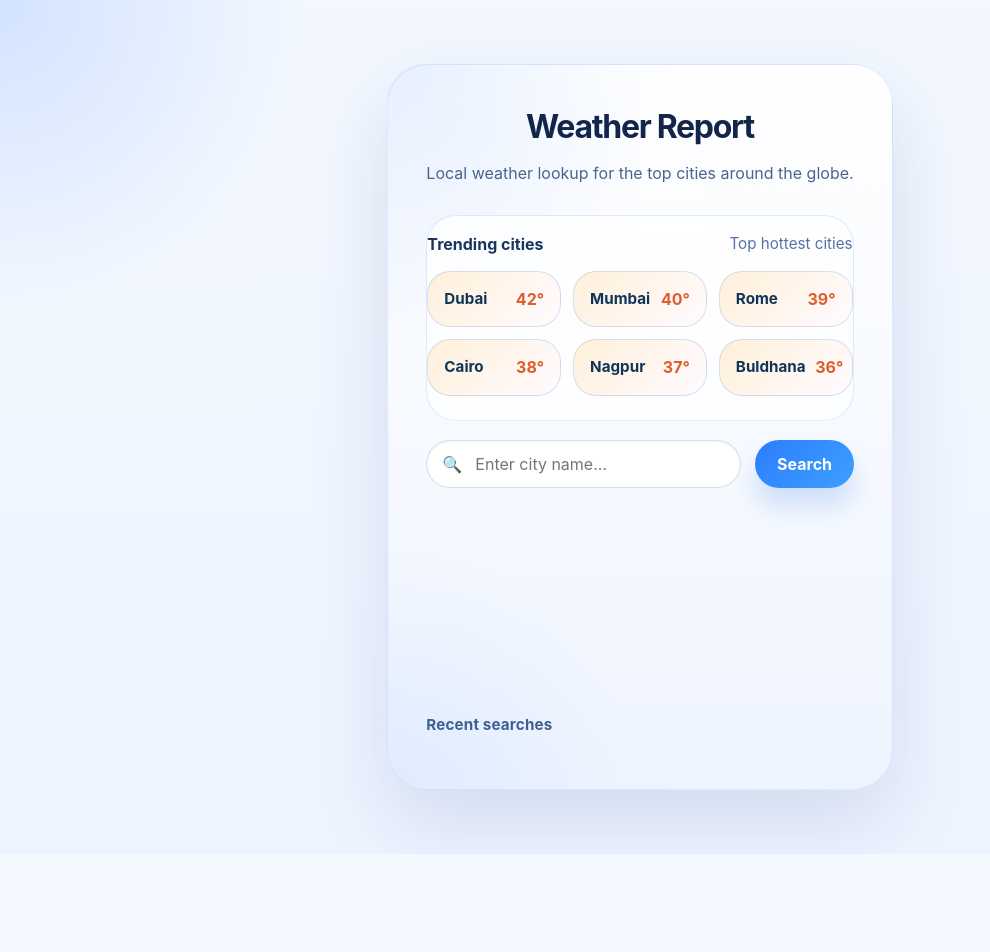
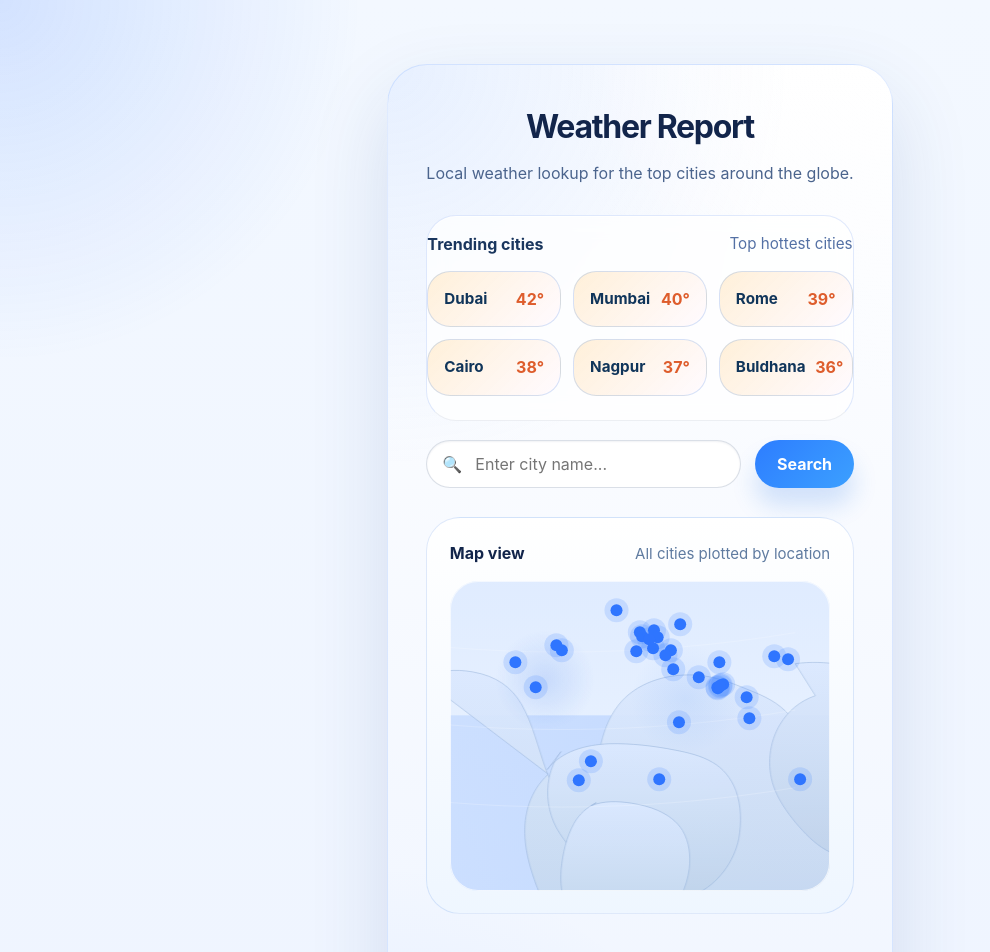
Before and after one commit to Ankush115/weather-dashboard, a React (Vite) app: page / in a window 1280 px wide. Shown: the top 952 px of the page, without its empty margins (0-990 px from the left). Before the commit the page ends 854 px from the top, so only its background shows below. Built offline with nearby package versions, Linux system fonts and the light colour scheme.

Commit message:
added real time map

```diff
--- a/src/components/WeatherDashBoard.css
+++ b/src/components/WeatherDashBoard.css
@@ -186,6 +186,115 @@
   margin-bottom: 1.35rem;
   position: relative;
   overflow: hidden;
+}
+
+.map-section {
+  margin-bottom: 1.75rem;
+  padding: 1.45rem 1.4rem 1.35rem;
+  border-radius: 34px;
+  background: linear-gradient(180deg, rgba(255, 255, 255, 0.95), rgba(238, 246, 255, 0.95));
+  border: 1px solid rgba(59, 118, 224, 0.16);
+  box-shadow: inset 0 1px 0 rgba(255, 255, 255, 0.8);
+  position: relative;
+  z-index: 1;
+}
+
+.map-heading {
+  display: flex;
+  justify-content: space-between;
+  align-items: baseline;
+  flex-wrap: wrap;
+  gap: 0.8rem;
+  margin-bottom: 1rem;
+}
+
+.map-heading span {
+  font-size: 1rem;
+  font-weight: 700;
+  color: #12254b;
+}
+
+.map-heading small {
+  font-size: 0.94rem;
+  color: #5f7ba0;
+}
+
+.city-map {
+  position: relative;
+  min-height: 310px;
+  border-radius: 28px;
+  overflow: hidden;
+  background-image: url('/world-map.svg');
+  background-repeat: no-repeat;
+  background-size: cover;
+  background-position: center;
+  box-shadow: inset 0 0 0 1px rgba(255, 255, 255, 0.75);
+}
+
+.city-map::before {
+  content: "";
+  position: absolute;
+  inset: 0;
+  background: linear-gradient(180deg, rgba(238, 244, 255, 0.24), rgba(255, 255, 255, 0.1));
+  pointer-events: none;
+}
+
+.city-map::after {
+  content: "";
+  position: absolute;
+  inset: 0;
+  background: radial-gradient(circle at 25% 32%, rgba(52, 115, 233, 0.16), transparent 14%),
+    radial-gradient(circle at 62% 38%, rgba(72, 139, 243, 0.1), transparent 18%);
+  pointer-events: none;
+}
+
+.city-marker {
+  position: absolute;
+  display: flex;
+  flex-direction: column;
+  align-items: center;
+  gap: 0.35rem;
+  transform: translate(-50%, -50%);
+  background: none;
+  border: none;
+  cursor: pointer;
+  z-index: 1;
+}
+
+.marker-dot {
+  width: 12px;
+  height: 12px;
+  border-radius: 999px;
+  background: #2f75ff;
+  box-shadow: 0 0 0 6px rgba(47, 117, 255, 0.16);
+  transition: transform 0.2s ease, box-shadow 0.2s ease, background 0.2s ease;
+}
+
+.city-marker.active .marker-dot {
+  width: 14px;
+  height: 14px;
+  background: linear-gradient(135deg, #ff9e39, #ff5f62);
+  box-shadow: 0 0 0 8px rgba(255, 98, 81, 0.28);
+  transform: scale(1.05);
+}
+
+.marker-label {
+  pointer-events: none;
+  font-size: 0.75rem;
+  color: #ffffff;
+  background: rgba(4, 29, 62, 0.82);
+  border-radius: 999px;
+  padding: 0.25rem 0.55rem;
+  white-space: nowrap;
+  opacity: 0;
+  transform: translateY(-2px);
+  transition: opacity 0.2s ease, transform 0.2s ease;
+}
+
+.city-marker:hover .marker-label,
+.city-marker:focus-visible .marker-label {
+  opacity: 1;
+  transform: translateY(-6px);
 }
 
 .previous-searches {
--- a/src/components/WeatherDashBoard.jsx
+++ b/src/components/WeatherDashBoard.jsx
@@ -1,7 +1,7 @@
-import { useState } from "react";
+import { useState, useRef } from "react";
 import "./WeatherDashBoard.css";
 import weatherData from "./weatherCities";
-import { useRef } from "react";
+import WeatherMap from "./WeatherMap";
 
 const WeatherDashBoard = () => {
   const [city, setCity] = useState("");
@@ -83,6 +83,8 @@ const WeatherDashBoard = () => {
         </button>
       </div>
 
+      <WeatherMap cities={data} selectedCity={weather?.city} />
+
       <div id="weatherData">
         {weather && (
           <article className="weather-card">
--- /dev/null
+++ b/src/components/WeatherMap.jsx
@@ -0,0 +1,35 @@
+const projectPosition = (latitude, longitude) => ({
+  left: `${((longitude + 180) / 360) * 100}%`,
+  top: `${((90 - latitude) / 180) * 100}%`,
+});
+
+const WeatherMap = ({ cities, selectedCity }) => (
+  <section className="map-section">
+    <div className="map-heading">
+      <span>Map view</span>
+      <small>All cities plotted by location</small>
+    </div>
+
+    <div className="city-map" role="img" aria-label="World map with city locations">
+      {cities.map((city) => {
+        const position = projectPosition(city.latitude, city.longitude);
+        const isActive = selectedCity === city.city;
+
+        return (
+          <button
+            type="button"
+            key={city.id}
+            className={`city-marker${isActive ? " active" : ""}`}
+            style={position}
+            title={`${city.city} — ${city.temperature}°C`}
+          >
+            <span className="marker-dot" />
+            <span className="marker-label">{city.city}</span>
+          </button>
+        );
+      })}
+    </div>
+  </section>
+);
+
+export default WeatherMap;
--- a/src/components/weatherCities.js
+++ b/src/components/weatherCities.js
@@ -7,6 +7,8 @@ const weatherData = [
     humidity: 60,
     condition: "Sunny",
     icon: "https://cdn-icons-png.flaticon.com/512/6974/6974831.png",
+    latitude: 40.71,
+    longitude: -74.01,
   },
   {
     id: 2,
@@ -16,6 +18,8 @@ const weatherData = [
     humidity: 70,
     condition: "Cloudy",
     icon: "https://cdn-icons-png.flaticon.com/512/1146/1146869.png",
+    latitude: 51.51,
+    longitude: -0.13,
   },
   {
     id: 3,
@@ -25,6 +29,8 @@ const weatherData = [
     humidity: 80,
     condition: "Rainy",
     icon: "https://cdn-icons-png.flaticon.com/512/414/414974.png",
+    latitude: 35.68,
+    longitude: 139.69,
   },
   {
     id: 4,
@@ -34,6 +40,8 @@ const weatherData = [
     humidity: 65,
     condition: "Windy",
     icon: "https://cdn-icons-png.flaticon.com/512/414/414927.png",
+    latitude: -33.87,
+    longitude: 151.21,
   },
   {
     id: 5,
@@ -43,6 +51,8 @@ const weatherData = [
     humidity: 75,
     condition: "Foggy",
     icon: "https://cdn-icons-png.flaticon.com/512/1197/1197100.png",
+    latitude: 48.85,
+    longitude: 2.35,
   },
   {
     id: 6,
@@ -52,6 +62,8 @@ const weatherData = [
     humidity: 85,
     condition: "Sunny",
     icon: "https://cdn-icons-png.flaticon.com/512/6974/6974831.png",
+    latitude: 18.52,
+    longitude: 73.85,
   },
   {
     id: 7,
@@ -61,6 +73,8 @@ const weatherData = [
     humidity: 80,
     condition: "Sunny",
     icon: "https://cdn-icons-png.flaticon.com/512/6974/6974831.png",
+    latitude: 19.07,
+    longitude: 72.88,
   },
   {
     id: 8,
@@ -70,15 +84,19 @@ const weatherData = [
     humidity: 72,
     condition: "Cloudy",
     icon: "https://cdn-icons-png.flaticon.com/512/1146/1146869.png",
+    latitude: 52.52,
+    longitude: 13.40,
   },
   {
-
+    id: 9,
     city: "Dubai",
     temperature: 42,
     windSpeed: 14,
     humidity: 25,
     condition: "Sunny",
     icon: "https://cdn-icons-png.flaticon.com/512/6974/6974831.png",
+    latitude: 25.20,
+    longitude: 55.27,
   },
   {
     id: 10,
@@ -88,6 +106,8 @@ const weatherData = [
     humidity: 68,
     condition: "Rainy",
     icon: "https://cdn-icons-png.flaticon.com/512/414/414974.png",
+    latitude: 43.65,
+    longitude: -79.38,
   },
   {
     id: 11,
@@ -97,6 +117,8 @@ const weatherData = [
     humidity: 78,
     condition: "Foggy",
     icon: "https://cdn-icons-png.flaticon.com/512/1197/1197100.png",
+    latitude: 55.75,
+    longitude: 37.62,
   },
   {
     id: 12,
@@ -106,6 +128,8 @@ const weatherData = [
     humidity: 77,
     condition: "Rainy",
     icon: "https://cdn-icons-png.flaticon.com/512/414/414974.png",
+    latitude: -23.55,
+    longitude: -46.63,
   },
   {
     id: 13,
@@ -115,6 +139,8 @@ const weatherData = [
     humidity: 26,
     condition: "Sunny",
     icon: "https://cdn-icons-png.flaticon.com/512/6974/6974831.png",
+    latitude: 30.04,
+    longitude: 31.24,
   },
   {
     id: 14,
@@ -124,6 +150,8 @@ const weatherData = [
     humidity: 55,
     condition: "Cloudy",
     icon: "https://cdn-icons-png.flaticon.com/512/1146/1146869.png",
+    latitude: 40.42,
+    longitude: -3.70,
   },
   {
     id: 15,
@@ -133,6 +161,8 @@ const weatherData = [
     humidity: 69,
     condition: "Windy",
     icon: "https://cdn-icons-png.flaticon.com/512/414/414927.png",
+    latitude: 37.56,
+    longitude: 126.97,
   },
   {
     id: 16,
@@ -142,6 +172,8 @@ const weatherData = [
     humidity: 60,
     condition: "Sunny",
     icon: "https://cdn-icons-png.flaticon.com/512/6974/6974831.png",
+    latitude: -33.92,
+    longitude: 18.42,
   },
   {
     id: 17,
@@ -151,6 +183,8 @@ const weatherData = [
     humidity: 64,
     condition: "Cloudy",
     icon: "https://cdn-icons-png.flaticon.com/512/1146/1146869.png",
+    latitude: 19.43,
+    longitude: -99.13,
   },
   {
     id: 18,
@@ -160,6 +194,8 @@ const weatherData = [
     humidity: 84,
     condition: "Rainy",
     icon: "https://cdn-icons-png.flaticon.com/512/414/414974.png",
+    latitude: 1.35,
+    longitude: 103.82,
   },
   {
     id: 19,
@@ -169,6 +205,8 @@ const weatherData = [
     humidity: 58,
     condition: "Sunny",
     icon: "https://cdn-icons-png.flaticon.com/512/6974/6974831.png",
+    latitude: 34.05,
+    longitude: -118.24,
   },
   {
     id: 20,
@@ -178,6 +216,8 @@ const weatherData = [
     humidity: 82,
     condition: "Rainy",
     icon: "https://cdn-icons-png.flaticon.com/512/414/414974.png",
+    latitude: 13.75,
+    longitude: 100.50,
   },
   {
     id: 21,
@@ -187,6 +227,8 @@ const weatherData = [
     humidity: 70,
     condition: "Cloudy",
     icon: "https://cdn-icons-png.flaticon.com/512/1146/1146869.png",
+    latitude: 41.01,
+    longitude: 28.97,
   },
   {
     id: 22,
@@ -196,6 +238,8 @@ const weatherData = [
     humidity: 65,
     condition: "Sunny",
     icon: "https://cdn-icons-png.flaticon.com/512/6974/6974831.png",
+    latitude: -1.29,
+    longitude: 36.82,
   },
   {
     id: 23,
@@ -205,6 +249,8 @@ const weatherData = [
     humidity: 82,
     condition: "Windy",
     icon: "https://cdn-icons-png.flaticon.com/512/414/414927.png",
+    latitude: 64.14,
+    longitude: -21.94,
   },
   {
     id: 24,
@@ -214,15 +260,19 @@ const weatherData = [
     humidity: 75,
     condition: "Cloudy",
     icon: "https://cdn-icons-png.flaticon.com/512/1146/1146869.png",
+    latitude: -34.60,
+    longitude: -58.38,
   },
   {
     id: 25,
-    city:"Buldhana",
+    city: "Buldhana",
     temperature: 36,
     windSpeed: 14,
     humidity: 70,
     condition: "Sunny",
     icon: "https://cdn-icons-png.flaticon.com/512/6974/6974831.png",
+    latitude: 20.35,
+    longitude: 76.18,
   },
   {
     id: 26,
@@ -232,6 +282,8 @@ const weatherData = [
     humidity: 68,
     condition: "Sunny",
     icon: "https://cdn-icons-png.flaticon.com/512/6974/6974831.png",
+    latitude: 21.15,
+    longitude: 79.09,
   },
   {
     id: 27,
@@ -241,7 +293,9 @@ const weatherData = [
     humidity: 72,
     condition: "Sunny",
     icon: "https://cdn-icons-png.flaticon.com/512/6974/6974831.png",
-  } ,
+    latitude: 41.90,
+    longitude: 12.50,
+  },
   {
     id: 28,
     city: "Athens",
@@ -250,6 +304,8 @@ const weatherData = [
     humidity: 65,
     condition: "Sunny",
     icon: "https://cdn-icons-png.flaticon.com/512/6974/6974831.png",
+    latitude: 37.98,
+    longitude: 23.72,
   },
   {
     id: 29,
@@ -259,6 +315,8 @@ const weatherData = [
     humidity: 68,
     condition: "Cloudy",
     icon: "https://cdn-icons-png.flaticon.com/512/1146/1146869.png",
+    latitude: 48.21,
+    longitude: 16.37,
   },
   {
     id: 30,
@@ -268,6 +326,8 @@ const weatherData = [
     humidity: 70,
     condition: "Foggy",
     icon: "https://cdn-icons-png.flaticon.com/512/1197/1197100.png",
+    latitude: 47.37,
+    longitude: 8.54,
   },
   {
     id: 31,
@@ -277,16 +337,20 @@ const weatherData = [
     humidity: 70,
     condition: "Sunny",
     icon: "https://cdn-icons-png.flaticon.com/512/6974/6974831.png",
+    latitude: 19.84,
+    longitude: 75.92,
   },
   {
     id: 32,
-    city:"Srinagar",
+    city: "Srinagar",
     temperature: 10,
     windSpeed: 8,
     humidity: 80,
     condition: "Rainy",
     icon: "https://cdn-icons-png.flaticon.com/512/414/414974.png",
-  }
+    latitude: 34.08,
+    longitude: 74.79,
+  },
 ];
 
 export default weatherData;
```
Also changed, not shown: public/world-map.svg (added).
